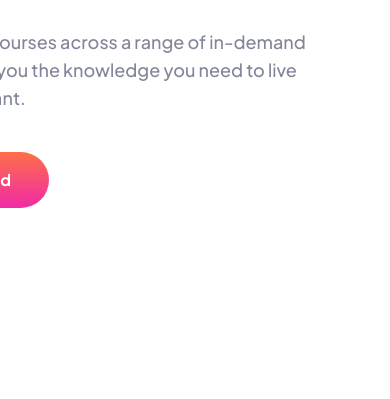
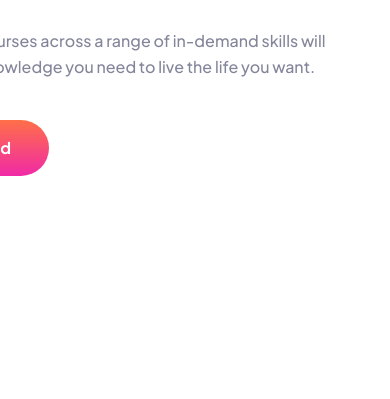
Before and after one commit to kdubrovsky/fe-skilled-elearning-landing-page, a website built with Vite: page index.html in a window 390 px wide. Shown: the part 387-786 px from the top of the page. Built offline with nearby package versions, Linux system fonts and the light colour scheme; files whose address does not match are found by name.

Commit message:
Add global body font adaptive

```diff
--- a/scss/globals.scss
+++ b/scss/globals.scss
@@ -9,6 +9,11 @@ body {
     display: flex;
     flex-direction: column;
     align-items: center;
+
+    @media (max-width: 960px) {
+        font-size: 16px;
+        line-height: 1.625; //26
+    }
 }
 
 .container {
```
